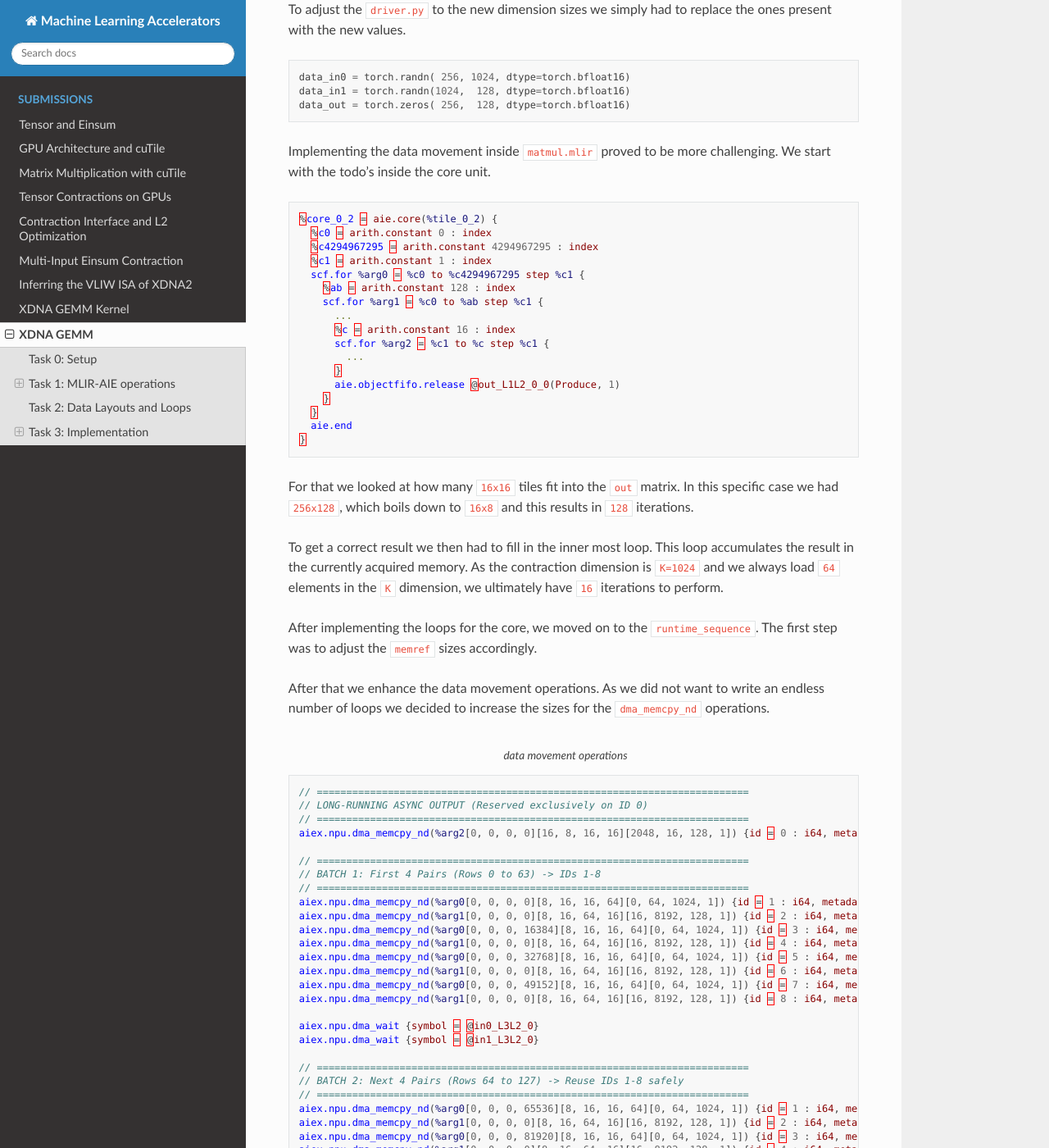
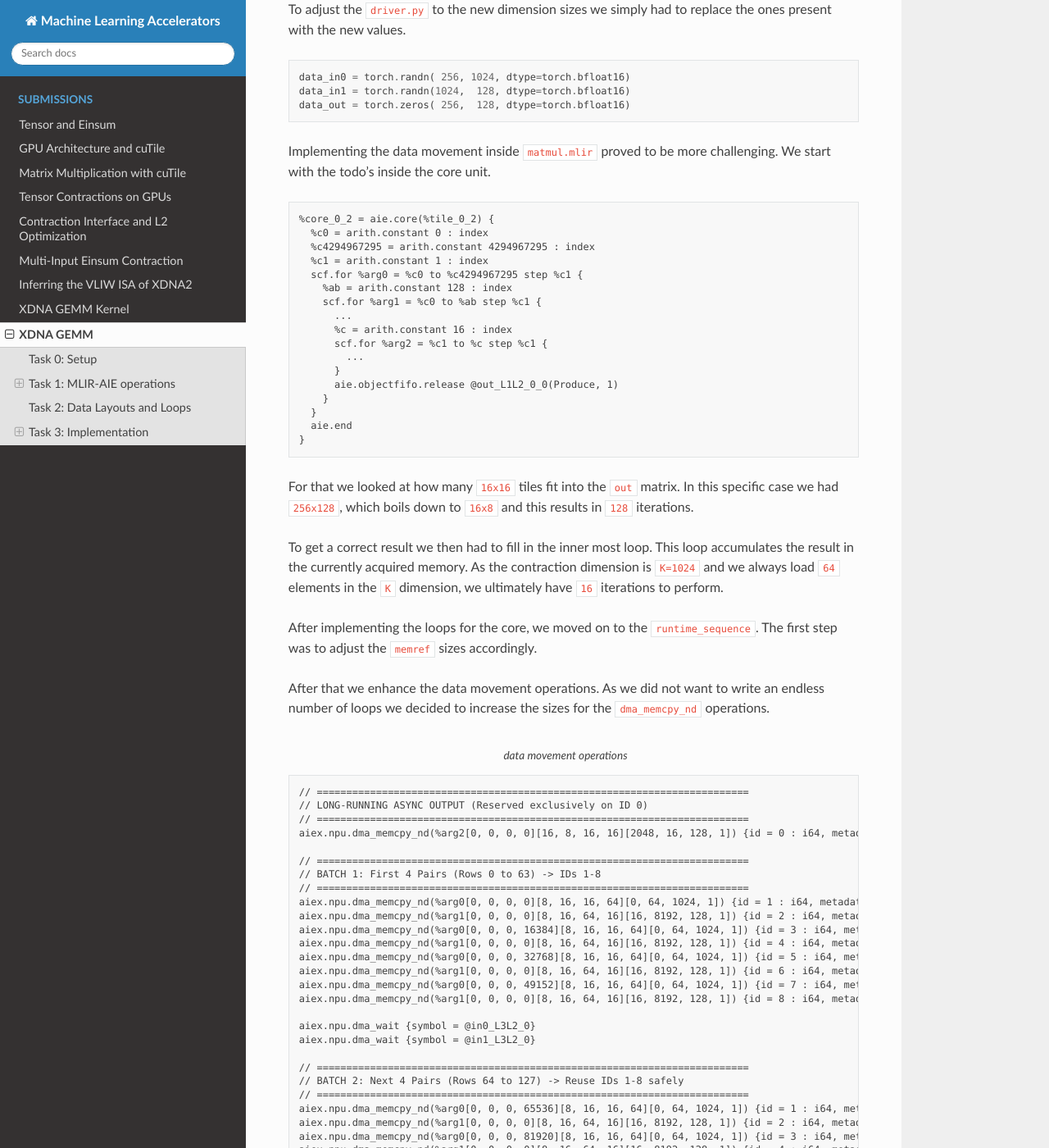
Before and after one commit to Shad00Z/machine-learning-accelerators, a Sphinx documentation site: the page built from docs/source/submissions/09_xdna_gemm.rst, in a window 1280 px wide and 1400 px high, scrolled down 4487 px. Shown: the whole window at 82% size. Built offline with Sphinx 7.4.7 and the Read the Docs theme 3.1.0, drawn with Linux system fonts in a browser that asks for light colours; some of the changed text lies outside the part shown.

Commit message:
fix compile errors

```diff
--- a/docs/source/submissions/09_xdna_gemm.rst
+++ b/docs/source/submissions/09_xdna_gemm.rst
@@ -20,7 +20,7 @@ The ``allocation_scheme`` can either be basic-sequential or bank-aware.
 
 A tile encompasses a CoreOp, MemOp, SwitchboxOp, BufferOp and LockOp.
 
-.. code-block:: asm
+.. code-block:: none
     :caption: Example usage of ``aie.tile()``
 
     %tile33 = aie.tile(3, 3)
@@ -40,7 +40,7 @@ This operation takes a ``tile`` as an operand and can specify a number of **opti
 - ``elf_file``: specifies the name of the generated binary file
 - ``dynamic_objfifo_lowering``: specifies if the ``objectfifos`` of the cores are lowered using the dynamic runtime lowering
 
-.. code-block:: asm
+.. code-block:: none
     :caption: Example usage of ``aie.core()`` (1)
 
     %tile = aie.tile(1, 1)
@@ -51,7 +51,7 @@ This operation takes a ``tile`` as an operand and can specify a number of **opti
       aie.end
     }
 
-.. code-block:: asm
+.. code-block:: none
     :caption: Example usage of ``aie.core()`` (2)
 
     %tile = aie.tile(3, 3)
@@ -68,7 +68,7 @@ These instructions will then execute on the configuration co-processor of the AI
 
 This operation has one ``sym_name`` attribute.
 
-.. code-block:: asm
+.. code-block:: none
     :caption: Example usage of ``aie.runtime_sequence()``
 
     aie.runtime_sequence(%arg0: memref<16xi32>) {
@@ -86,17 +86,17 @@ This buffer is created between one producer and one or more consumer tile operat
 The operation takes two operands ``producerTile`` and a arbitrary number of ``consumerTiles``.
 There are also 15 attributes that can be specified for this operation.
 
-.. code-block:: asm
+.. code-block:: none
     :caption: Example usage of ``aie.objectfifo()`` (1 to 1)
 
     aie.objectfifo @of1 (%tile12, { %tile23 }, 4 : i32) : !aie.objectfifo<memref<16xi32>>
 
-.. code-block:: asm
+.. code-block:: none
     :caption: Example usage of ``aie.objectfifo()`` (1 to 2 - broadcast)
 
     aie.objectfifo @of2 (%tile12, { %tile13, %tile23 }, 4 : i32) : !aie.objectfifo<memref<16xi32>>
 
-.. code-block:: asm
+.. code-block:: none
     :caption: Example usage of ``aie.objectfifo()`` (attributes)
 
     aie.objectfifo @of4 (%tile12 dimensionsToStream [<16, 1>, <16, 16>, <1,1>],
@@ -122,7 +122,7 @@ This can be achieved throught the attributes for this operation:
 - ``dst_offset``: offset for the destination tile
 
 
-.. code-block:: asm
+.. code-block:: none
     :caption: Example usage of ``aie.objectfifo.link()``
 
     aie.objectfifo @of1 (%t70, { %t72 }, 2) : !aie.objectfifo<memref<64xi16>>
@@ -145,7 +145,7 @@ The attributes of this operation are:
 - ``objFifo_name``: description of the fifo object
 - ``size``: amount of fifo objects / locks to acquire
 
-.. code-block:: asm
+.. code-block:: none
     :caption: Example usage of ``aie.objectfifo.acquire()``
 
     %subview = aie.objectfifo.acquire @of1 (Consume, 2) : !aie.objectfifosubview<memref<16xi32>>
@@ -159,7 +159,7 @@ Here again, the lock mode is chosen based on the port (producer - release for re
 
 This operation shares the same attributes as the :ref:`aie.objectfifo.acquire() <acquire>` operation.
 
-.. code-block:: asm
+.. code-block:: none
     :caption: Example usage of ``aie.objectfifo.release()``
 
     aie.objectfifo.release @of1 (Produce, 1)
@@ -177,7 +177,7 @@ There are a few specific concepts worth noting:
 
 Moreover, this operation has 4 operands and 14 attributes.
 
-.. code-block:: asm
+.. code-block:: none
     :caption: Example usage of ``aiex.npu.dma_memcpy_nd()``
 
     aiex.npu.dma_memcpy_nd(0, 0, %arg2[1, 1, 0, 0][1, 1, 32, 32][1, 1, 64, 1]) {id = 0 : i64, issue_token = true, metadata = @out0} : memref<32x64xi32>
@@ -190,7 +190,7 @@ The ``aiex.npu.dma_wait()`` operation is a **blocking operation** that **waits**
 ``symbol`` specifies which DMA should be waited for.
 Waiting is ensured with the issuing of a task-complete-token (TCT).
 
-.. code-block:: asm
+.. code-block:: none
     :caption: Example usage of ``aiex.npu.dma_wait()``
 
     aiex.npu.dma_wait { symbol = @out0 }
@@ -217,7 +217,7 @@ To adjust the ``driver.py`` to the new dimension sizes we simply had to replace
 Implementing the data movement inside ``matmul.mlir`` proved to be more challenging.
 We start with the todo's inside the core unit.
 
-.. code-block:: asm
+.. code-block:: none
 
     %core_0_2 = aie.core(%tile_0_2) {
       %c0 = arith.constant 0 : index
@@ -247,7 +247,7 @@ As the contraction dimension is ``K=1024`` and we always load ``64`` elements in
 After implementing the loops for the core, we moved on to the ``runtime_sequence``.
 The first step was to adjust the ``memref`` sizes accordingly.
 
-.. code-block:: asm
+.. code-block:: none
     :capation: ``memref`` sizes
 
     aie.runtime_sequence(%arg0: memref<256x1024xbf16>, %arg1: memref<1024x128xbf16>, %arg2: memref<256x128xbf16>)
@@ -255,7 +255,7 @@ The first step was to adjust the ``memref`` sizes accordingly.
 After that we enhance the data movement operations.
 As we did not want to write an endless number of loops we decided to increase the sizes for the ``dma_memcpy_nd`` operations.
 
-.. code-block:: asm
+.. code-block:: none
     :caption: data movement operations
 
     // =========================================================================
@@ -332,7 +332,7 @@ The important things to notice are:
 - We are using only the buffer descriptor IDs ``0-9``, as this allows us to evenly distribute the data movements between the ``aiex.npu.dma_wait {symbol = ...}`` instructions.
 - It is necessary that the last two ``aiex.npu.dma_memcpy_nd`` operations in a block are enhanced to create a token (``issue_token``), which can then be used again for the synchronization of the data movement.
 
-.. code-block:: asm
+.. code-block:: none
     :caption: data movement synchronization
 
     // =========================================================================
@@ -392,7 +392,7 @@ However, as this was not the case, we enhanced our ``driver.py`` slightly to hel
 
 Based on these debug messages we could verify that we are working on our whole memory, but since the matmul still failed, we knew something was wrong.
 
-.. code-block:: txt
+.. code-block:: text
     :caption: initial debug response
 
     ========================================
@@ -421,7 +421,7 @@ Therefore, we added an additional clearing of the ``dm1-dm4`` registers with the
 However, we can't just apply these changes every time, but everytime before the 16 accumulation loops.
 That is why we also enhanced ``matmul.mlir`` file accordingly:
 
-.. code-block:: asm
+.. code-block:: none
     :caption: memory reset
 
     module {
```
